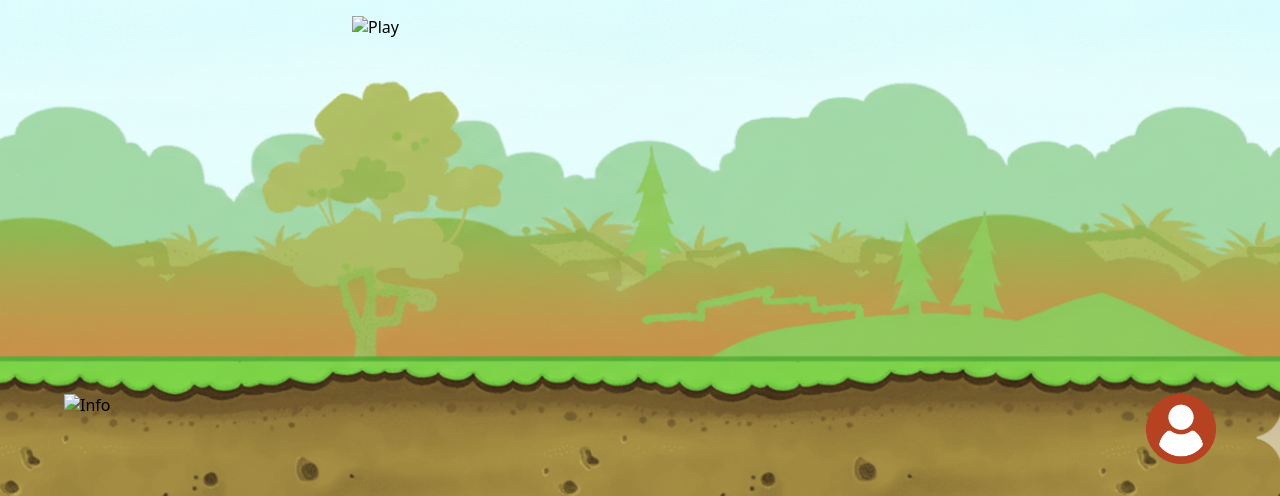
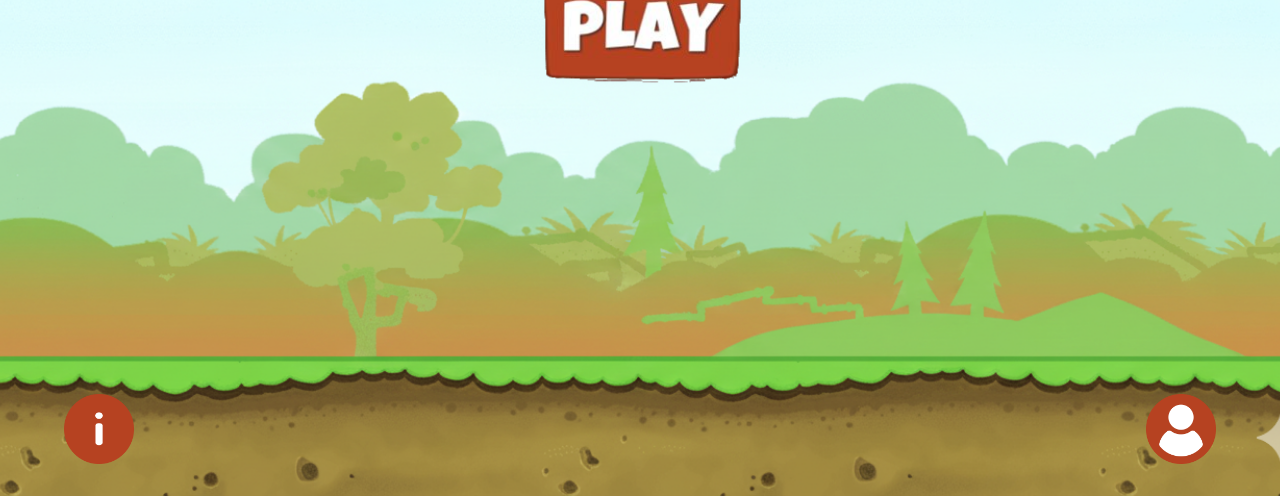
Before and after one commit to alianthstudios/Oil-Hunt, a plain HTML site: page index.html in a window 1280 px wide. Shown: the part 304-800 px from the top of the page. Drawn offline with Linux system fonts and the light colour scheme.

Commit message:
Change image source paths to relative URLs
Updated image sources to use relative paths.

```diff
--- a/index.html
+++ b/index.html
@@ -124,13 +124,13 @@ img {
     <!-- TOP CONTENT -->
     <div class="top-content">
         <img
-            src="/game.png"
+            src="game.png"
             alt="Game Logo"
             class="logo"
         >
 
         <img
-            src="/srv/imgs/html/temp/pw8yu6qsko/upscalemedia-transformed__2_-removebg-preview.png"
+            src="playb.png"
             alt="Play"
             class="play-btn"
             onclick="goPlay()"
@@ -142,7 +142,7 @@ img {
     <!-- BOTTOM BUTTONS -->
     <div class="bottom-buttons">
         <img
-            src="/srv/imgs/html/temp/eqmys25gdp/infob.png"
+            src="infob.png"
             alt="Info"
             class="icon-btn"
             onclick="goInfo()"
```
